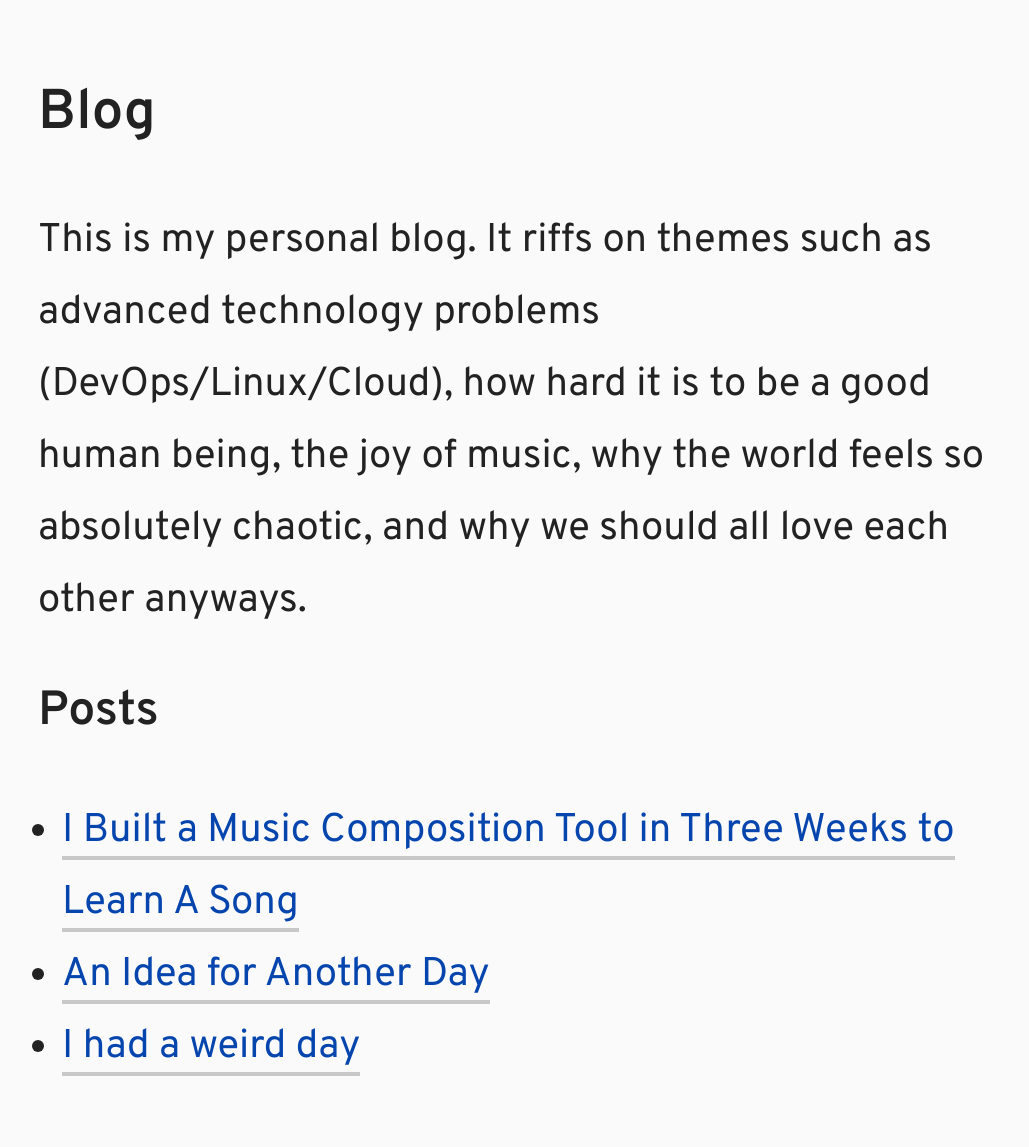
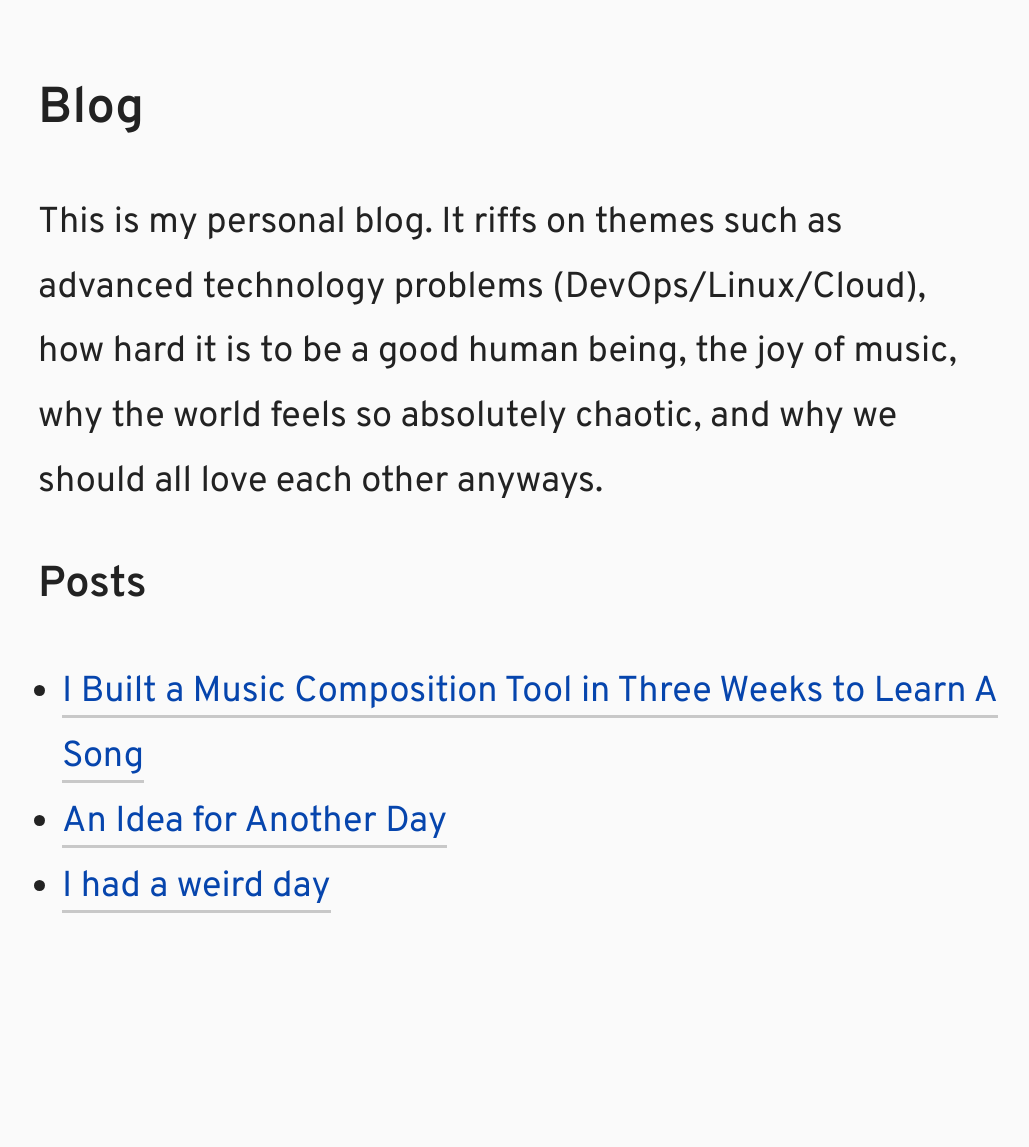
Before and after one commit to kingparra/blog, a Jekyll site: the page built from README.md, in a window 1280 px wide. Shown: the whole page, without its empty margins (122-1151 px from the left). Built offline with Jekyll 4.4.1, drawn with Linux system fonts in a browser that asks for light colours; our own code applies the rules of GitHub Pages for plain Markdown files; after the commit the page ends 984 px from its top, so only the background shows below that.

Commit message:
Adjust font sizes for better readability

```diff
--- a/assets/css/style.scss
+++ b/assets/css/style.scss
@@ -8,8 +8,8 @@
 body {
   font-family: "Overpass", system-ui, sans-serif;
 
-  /* Your preferred comfortable size on a 4k laptop */
-  font-size: 2.25rem;   /* ~36px */
+  /* Comfortable size on a 4k laptop */
+  font-size: 2rem;     /* ~32px */
   line-height: 1.8;
 
   background: #fafafa;
@@ -21,22 +21,22 @@ body {
 /* Larger screens (big monitors / 5k / ultrawide) */
 @media (min-width: 80rem) {
   body {
-    font-size: 2.5rem;  /* ~40px */
+    font-size: 2.25rem;   /* ~36px */
   }
 }
 
 /* Phones / small tablets */
 @media (max-width: 40rem) {
   body {
-    font-size: 1.4rem;  /* ~22px, readable on mobile */
+    font-size: 1.3rem;    /* ~21px */
   }
 }
 
 /* CONTENT WRAPPER */
 .content {
-  max-width: 60rem;     /* ~960px text column */
-  margin: 4rem auto;    /* centers + adds breathing room */
-  padding: 0 2rem;      /* safe mobile padding */
+  max-width: 60rem;       /* readable centered column */
+  margin: 4rem auto;
+  padding: 0 2rem;
 }
 
 /* HEADINGS */
@@ -47,7 +47,7 @@ h1, h2, h3, h4 {
 }
 
 h1 {
-  font-size: 1.4em;  /* relative to body size */
+  font-size: 1.4em;       /* scales with body */
 }
 
 h2 {
```
